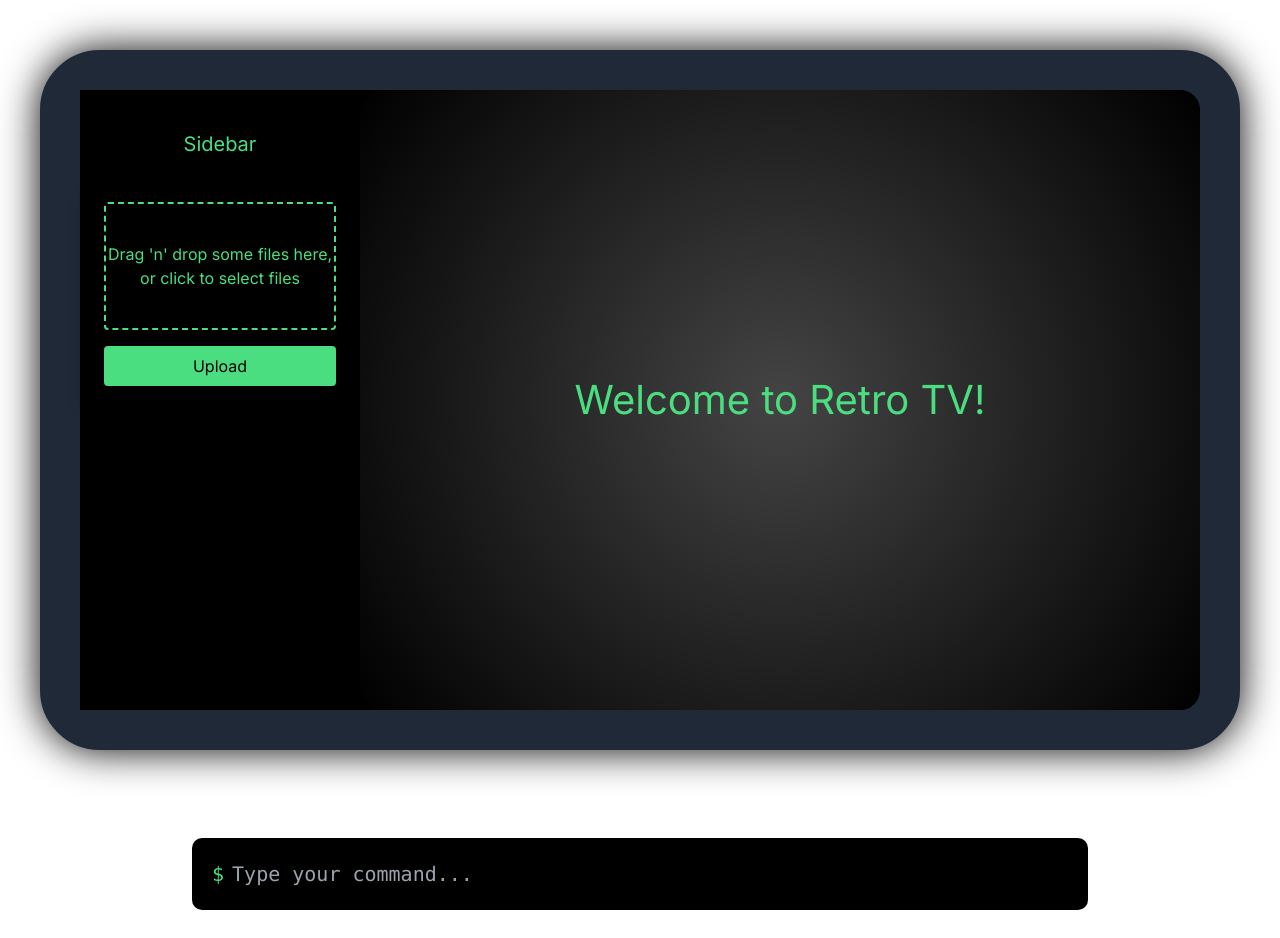
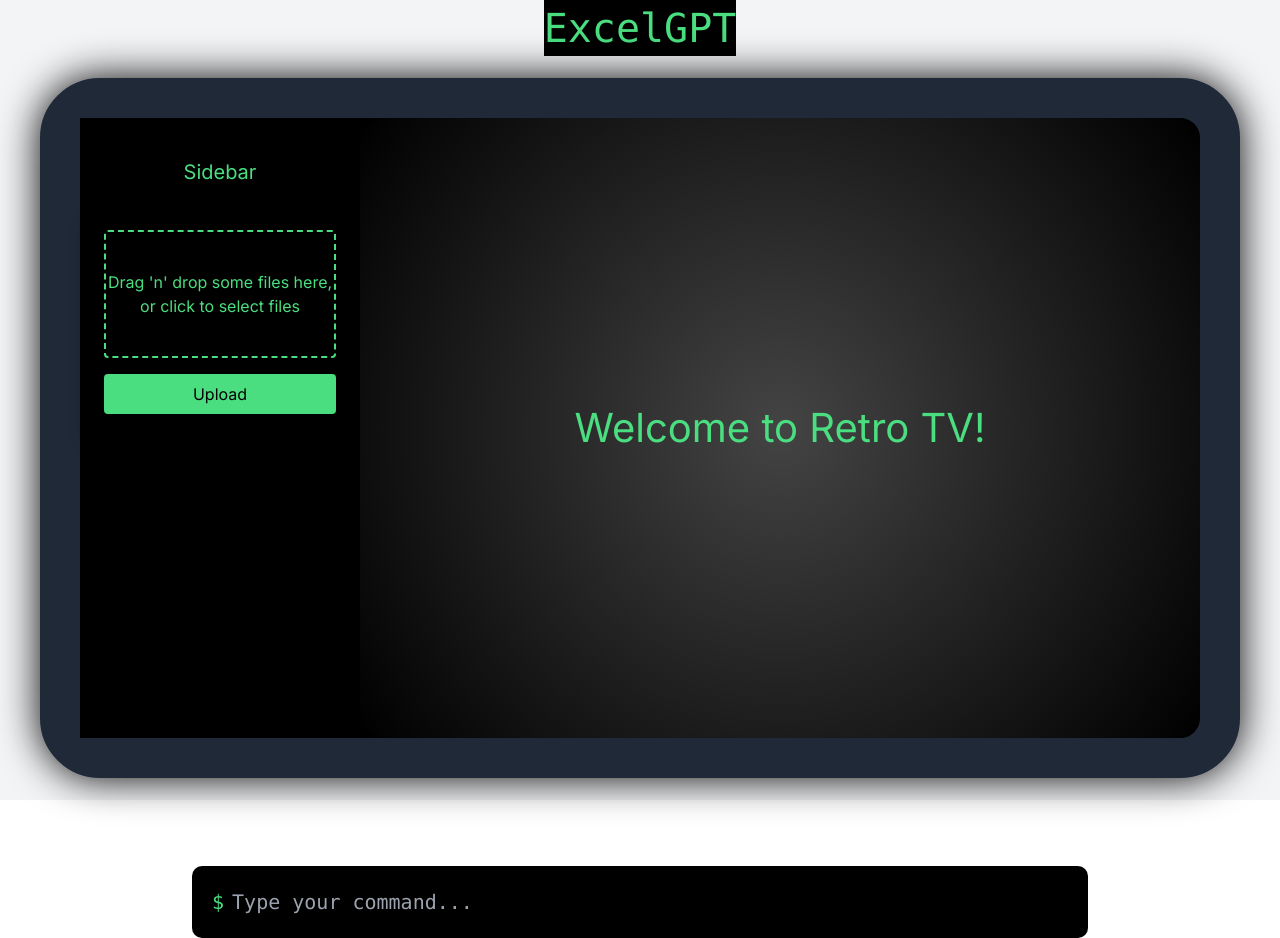
Before and after one commit to jasangill1/ExcelGPT, a Next.js app in the folder frontend/: page / in a window 1280 px wide. Before the commit the page ends 910 px from the top, so only its background shows below. Built offline with nearby package versions, Linux system fonts and the light colour scheme.

Commit message:
60 percent

```diff
--- a/frontend/app/page.js
+++ b/frontend/app/page.js
@@ -1,15 +1,17 @@
 import Head from 'next/head'
 import "./globals.css"
 import TV from 'components/TV'
+import Header from 'components/Header'
 
 export default function Home() {
   return (
-    <div className="flex justify-center items-center h-screen">
+    <div className="flex flex-col justify-center items-center h-screen bg-gray-100">
       <Head>
-        <title>Home Page</title>
+        <title>ExcelGPT</title>
         <link rel="icon" href="/favicon.ico" />
       </Head>
-      <main className="flex justify-center items-center">
+      <Header />
+      <main className="flex justify-center items-center flex-grow">
         <div>
           <TV/>
         </div>
--- a/frontend/components/ChatMessage.jsx
+++ b/frontend/components/ChatMessage.jsx
@@ -1,9 +1,10 @@
 // components/ChatMessage.js
-
 function ChatMessage({ message, isUser }) {
   return (
-      <div style={{ textAlign: isUser ? "right" : "left" }}>
-        <p style={{ color: isUser ? "blue" : "green" }}>{message}</p>
+      <div className={`my-2 ${isUser ? 'text-right' : 'text-left'}`}>
+          <div className={`inline-block rounded-lg px-3 py-2 ${isUser ? 'bg-blue-500 text-white' : 'bg-green-500 text-white'}`}>
+              {message}
+          </div>
       </div>
   );
 }
--- /dev/null
+++ b/frontend/components/Header.jsx
@@ -0,0 +1,10 @@
+// components/Header.js
+function Header() {
+    return (
+      <div className="py-2 text-center bg-black text-green-400">
+        <h1 className="text-4xl font-mono">ExcelGPT</h1>
+      </div>
+    );
+  }
+
+  export default Header;
```
Lines whose indentation alone changed are shown as unchanged.
